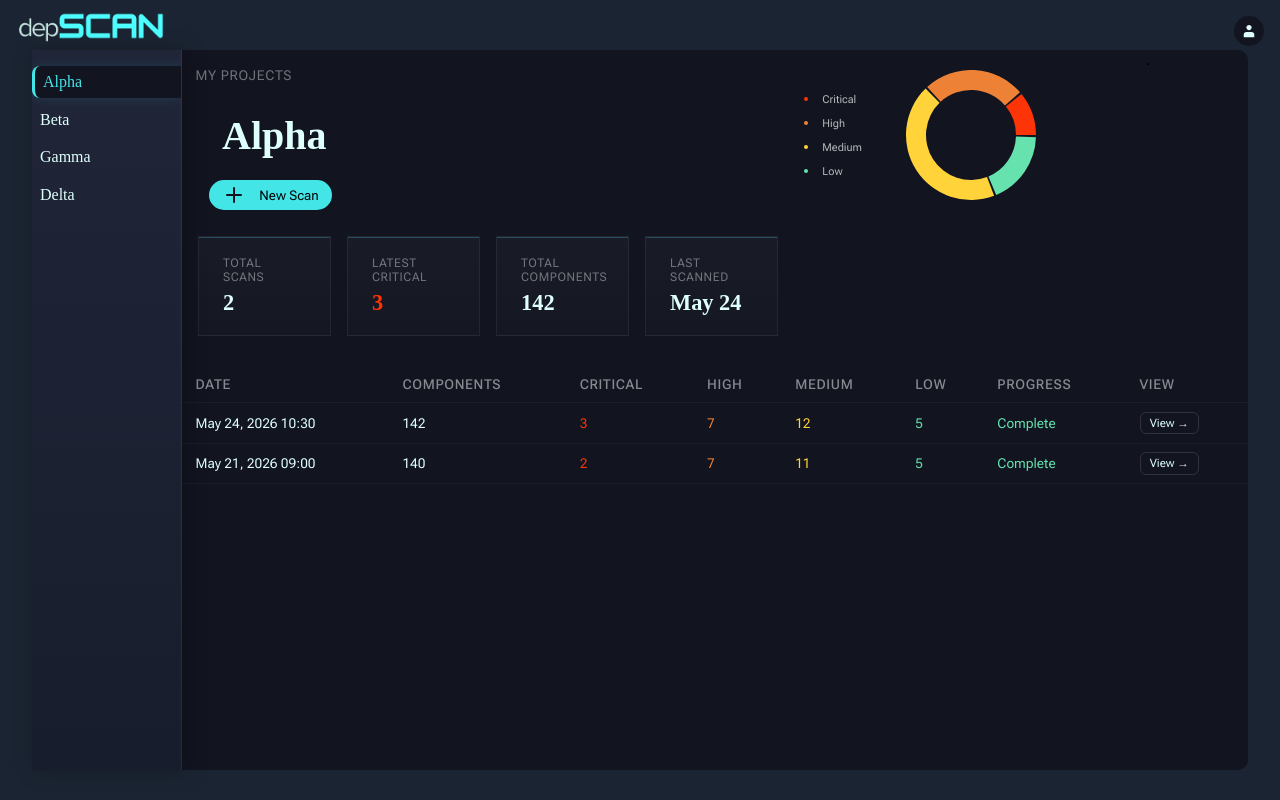
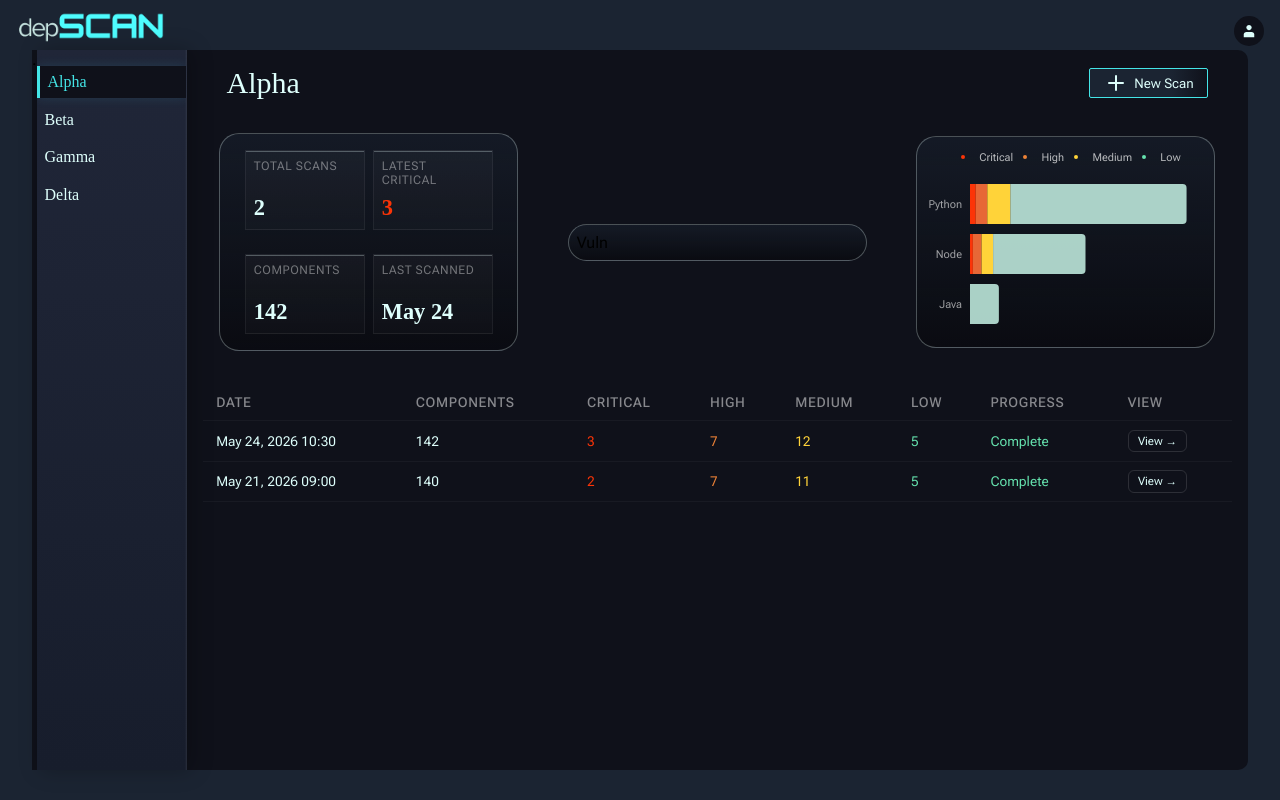
Before and after one commit to vedikasaklani/depSCAN, a React (Vite) app in the folder frontend/: page /projects in a window 1280 px wide. Built offline with nearby package versions, Linux system fonts and the light colour scheme; a web font is replaced by a local one.

Commit message:
barchart added, ui improved

```diff
--- a/frontend/src/index.css
+++ b/frontend/src/index.css
@@ -6,11 +6,13 @@
 :root{
     --blackgrey:#1B2432;
     --grey:#2c2b3c;
-    --black:#121420;
+    --black:#0f111a;
     --teal:#44e5e7;
     --textlight:#defffc;
     --medium:#ffd339;
     --high:#ed8237;
     --critical:#fc3407;
     --low:#65e2ae;
+    --card:#1b24327d;
+    --border:rgba(203, 219, 219, 0.336);
 }
--- /dev/null
+++ b/frontend/src/project-page/BarChart.jsx
@@ -0,0 +1,48 @@
+import { BarChart, Bar, XAxis, YAxis, Tooltip, ResponsiveContainer } from "recharts"
+
+function InventoryChart({ data }) {
+    if (!data || data.length === 0) {
+        return (
+            <p style={{
+                color: "rgba(255,255,255,0.4)",
+                fontSize: "0.85em",
+                textAlign: "center"
+            }}>
+                No inventory data
+            </p>
+        )
+    }
+
+    return (
+        <ResponsiveContainer width="100%" height={150}>
+            <BarChart data={data} layout="vertical" margin={{top: 0, right: 5, left: 0, bottom: 0}}>
+                <XAxis type="number" hide />
+                <YAxis
+                    type="category"
+                    dataKey="ecosystem"
+                    tick={{ fill: "rgba(255,255,255,0.6)", fontSize: 11 }}
+                    width={45}
+                    axisLine={false}
+                    tickLine={false}
+                />
+                <Tooltip
+                    cursor={{ fill: "transparent" }}
+                    contentStyle={{
+                        backgroundColor: "var(--black)",
+                        border: "1px solid rgba(255,255,255,0.1)",
+                        borderRadius: "8px",
+                        color: "var(--textlight)",
+                        fontSize: "0.8em"
+                    }}
+                    formatter={(value, name) => [value, name.charAt(0).toUpperCase() + name.slice(1)]}
+                />
+                <Bar dataKey="critical" stackId="a" fill="#FC3407" activeBar={false} isAnimationActive={false}/>
+                <Bar dataKey="high" stackId="a" fill="#E76736" activeBar={false} isAnimationActive={false}/>
+                <Bar dataKey="medium" stackId="a" fill="#FFD339" activeBar={false} isAnimationActive={false}/>
+                <Bar dataKey="clean" stackId="a" fill="rgba(207, 254, 239, 0.81)" radius={[0, 4, 4, 0]} activeBar={false} isAnimationActive={false}/>
+            </BarChart>
+        </ResponsiveContainer>
+    )
+}
+
+export default InventoryChart
--- a/frontend/src/project-page/DonutChart.jsx
+++ /dev/null
@@ -1,55 +0,0 @@
-import { PieChart, Pie, Cell, Tooltip} from "recharts"
-
-const COLORS = [
-    "var(--critical)",
-    "var(--high)",
-    "var(--medium)",
-    "var(--low)"
-]
-
-export function DonutChart({ scans }) {
-    const totals = scans.reduce((acc, scan) => {
-        acc.critical += scan.critical
-        acc.high += scan.high
-        acc.medium += scan.medium
-        acc.low += scan.low
-        return acc
-    }, { critical: 0, high: 0, medium: 0, low: 0 })
-
-    const donutData = [
-        { name: "Critical", value: totals.critical },
-        { name: "High", value: totals.high },
-        { name: "Medium", value: totals.medium },
-        { name: "Low", value: totals.low },
-    ]
-
-    return (
-    <PieChart width={250} height={150}>
-        <Pie
-            data={donutData}
-            cx={70}
-            cy={70}
-            innerRadius={45}
-            outerRadius={65}
-            dataKey="value"
-            strokeWidth={0}
-            paddingAngle={2}
-            activeShape={false}
-        >
-            {donutData.map((entry, index) => (
-                <Cell key={`cell-${index}`} fill={COLORS[index]} />
-            ))}
-        </Pie>
-        <Tooltip
-            formatter={(value, name) => [value, name]}
-            contentStyle={{
-                backgroundColor: "var(--blackgrey)",
-                border: "1px solid rgba(255,255,255,0.1)",
-                color: "var(--textlight)",
-                fontSize: "0.8em",
-                padding: "0.2em 0.5em"
-            }}
-        />
-    </PieChart>
-    )
-}
--- a/frontend/src/project-page/ProjectPage.css
+++ b/frontend/src/project-page/ProjectPage.css
@@ -27,23 +27,27 @@
     background-color: var(--black);
 }
 .project-container{
-    display:grid;
+    display:flex;
     background-color: var(--black);
-    grid-template-columns:150px auto;
     width:95vw;
     height:90vh;
     border-top-right-radius: 10px;
     border-bottom-right-radius: 10px;
 }
 .project-container > ul {
+    overflow: hidden;
     height: 90vh;
+    width:150px;
     display: flex;
     flex-direction: column;
     gap: 0.35rem;
     padding: 1rem 0rem;
     margin: 0;
     list-style: none;
-    position: relative;
+    position: sticky;
+    top:0;
+    left:0;
+    flex-shrink:0;
     background: linear-gradient(
         180deg,
         #202638 0%,
@@ -68,8 +72,6 @@
     align-items: center;
     font-family: "Anta";
     cursor:pointer;
-    border-top-left-radius: 8px;
-    border-bottom-left-radius: 8px;
     transition:background 0.2 ease,
     transform 0.2s ease
 }
@@ -88,18 +90,46 @@
     box-shadow: 0 0 12px rgba(73, 222, 255, 0.12);
 }
 #content{
+    width:calc(100% - 150px);
     display:grid;
-    grid-template-columns: 1fr 1fr 1fr 0.5fr 1fr 0.5fr;
-    grid-template-rows:50px 70px 50px 130px auto;
-    grid-template-areas: "box1 box1 box1 box4 box5 box6"
-                "box2 box2 box2 box4 box5 box6"
-                "box3 box3 box3 box4 box5 box6"
-                "chart chart chart . . ."
-                "table table table table table table";
+    grid-template-columns: 1fr 1fr 1fr;
+    grid-template-rows:50px 220px auto;
+grid-template-areas: "box1 box1 box1"
+                     "chart box2 box4"
+                     "table table table";
+
     align-items: flex-start;
+    gap: 1rem;
+    overflow-y:scroll;
+    padding:1em;
+}
+#content::-webkit-scrollbar{
+    display:none;
+}
+
+
+.card{
+    background-color: var(--card);
+    border:1px solid var(--border);
+    border-radius:20px;
+    width:90%;
+    padding:0.5em;
+    align-self: center;
+    justify-self: center;
+    background: linear-gradient(180deg, var(--card) 0%, rgba(0,0,0,0.3) 100%);
+}
+#header-content{
+    display:flex;;
+    flex:1;
+    justify-content: space-between;
+    grid-area:box1;
+    padding-left:1.5em;
+    padding-right:1.5em;
+    align-items: center;
 }
 #add-btn{
-    background-color:var(--teal);
+    background:linear-gradient(90deg, var(--blackgrey) 70%, var(--black) 100%);
+    color:var(--textlight);
     display:flex;
     width: fit-content;
     cursor: pointer;
@@ -107,45 +137,34 @@
     height:30px;
     border:none;
     align-items: center;
-    border-radius: 20px;
-    gap:1em;
+    border-radius: 2px;
+    gap:0.5em;
+    border:1px solid var(--teal);
     margin-left:2em;
     align-self: center;
-    grid-area:box3;
     font-family: "Anta";
-    padding:0 1em;
+    padding:1em 1em;
 }
 #add-btn:hover {
     opacity: 0.85;
     scale: 1.02;
 }
 
-#home-title{
-    grid-area:box1;
-    font-size: 0.85em;
-    align-self:center;
-    margin:none;
-    padding-left:1em;
-    color: rgba(255,255,255,0.4) ;
-    font-weight: 400 ;
-    letter-spacing: 0.05em;
-    text-transform: uppercase;
-}
+
 #project-name{
-    grid-area:box2;
     color:var(--textlight);
-    font-size: 2.5em ;
-    font-weight: 700;
-    align-self:center;
-    padding-left:1em;
     font-family:"Anta";
+    font-size:30px;
 }
 #legend{
-    grid-area:box4;
     font-size:0.8em;
+    align-self:center;
     align-self:center;
 }
 #legend> ul{
+    display: flex;
+    flex-wrap: wrap;
+    gap: 1rem 1.5rem;
     list-style:none;
     gap:0em;
     color:var(--textlight);
@@ -160,10 +179,27 @@
 #legend Dot{
     height:30px;
 }
-#donut{
-    grid-area:box5;
+#donut {
+    width: 100%;
+    height: 170px;
     align-self: center;
-    justify-self: center;
+    display:flex;
+    align-items: center;
+    justify-content: center;
+}
+.recharts-bar-rectangle:focus,
+.recharts-rectangle:focus,
+.recharts-layer:focus {
+    outline: none !important;
+}
+
+svg:focus {
+    outline: none !important;
+}
+#chart-container{
+    display:flex;
+    grid-area:box4;
+    flex-direction: column;
 }
 #vuln-table{
     grid-area:table;
@@ -206,15 +242,24 @@
     border-color: var(--teal);
     color: var(--teal);
 }
-.recharts-sector:focus,
-.recharts-pie-sector:focus,
-svg:focus {
+.recharts-bar-rectangle:focus,
+.recharts-bar-rectangle:hover,
+.recharts-rectangle:focus {
+    outline: none;
+    filter: none;
+}
+
+.recharts-layer {
     outline: none;
 }
 #stats-bar {
+    justify-self: center;
     display: flex;
-    gap: 1em;
-    padding: 1em;
+    flex-wrap: wrap;
+    align-items: center;
+    justify-content:center;
+    gap: 0.5em;
+    height:218px;
     grid-area: chart;
 }
 .stat-card::before{
@@ -224,7 +269,7 @@ svg:focus {
     left: 0;
     width: 100%;
     height: 1px;
-    background: rgba(73,222,255,0.25);
+    background: var(--border);
 }
 .stat-card{
     background: linear-gradient(
@@ -233,10 +278,10 @@ svg:focus {
         rgba(255,255,255,0.015) 100%
     );
     border: 1px solid rgba(255,255,255,0.06);
-    padding: 1.2rem 1.5rem;
+    padding: 0.5rem 0.5rem;
     position: relative;
     overflow: hidden;
-    flex:1;
+    flex: 0 0 120px;
 }
 .stat-label {
     color: rgba(255,255,255,0.4);
@@ -244,6 +289,7 @@ svg:focus {
     text-transform: uppercase;
     letter-spacing: 0.05em;
     margin: 0;
+    height:30px;
 }
 .stat-value {
     color: var(--textlight);
@@ -252,3 +298,8 @@ svg:focus {
     margin: 0.25em 0 0 0;
     font-family:"Anta";
 }
+#vuln-overview{
+    grid-area:box2;
+    height:100%;
+    color:var(--textlight);
+}
--- a/frontend/src/project-page/data.js
+++ b/frontend/src/project-page/data.js
@@ -8,57 +8,82 @@ export const mockProjects = [
 export const mockScans = [
     {
         id: 1,
-        projectId:1,
+        projectId: 1,
         date: "May 24, 2026 10:30",
         components: 142,
         critical: 3,
         high: 7,
         medium: 12,
         low: 5,
-        progress: "Complete"
+        progress: "Complete",
+        ecosystems: [
+            { ecosystem: "Python", critical: 2, high: 4, medium: 8, clean: 61 },
+            { ecosystem: "Node", critical: 1, high: 3, medium: 4, clean: 32 },
+            { ecosystem: "Java", critical: 0, high: 0, medium: 0, clean: 10 },
+        ]
     },
     {
         id: 2,
-        projectId:1,
+        projectId: 1,
         date: "May 21, 2026 09:00",
         components: 140,
         critical: 2,
         high: 7,
         medium: 11,
         low: 5,
-        progress: "Complete"
+        progress: "Complete",
+        ecosystems: [
+            { ecosystem: "Python", critical: 1, high: 4, medium: 7, clean: 63 },
+            { ecosystem: "Node", critical: 1, high: 3, medium: 4, clean: 31 },
+            { ecosystem: "Java", critical: 0, high: 0, medium: 0, clean: 10 },
+        ]
     },
     {
         id: 3,
-        projectId:2,
+        projectId: 2,
         date: "May 19, 2026 14:22",
         components: 138,
         critical: 1,
         high: 5,
         medium: 10,
         low: 4,
-        progress: "Complete"
+        progress: "Complete",
+        ecosystems: [
+            { ecosystem: "Python", critical: 1, high: 3, medium: 6, clean: 55 },
+            { ecosystem: "Node", critical: 0, high: 2, medium: 4, clean: 40 },
+            { ecosystem: "Java", critical: 0, high: 0, medium: 0, clean: 14 },
+        ]
     },
     {
         id: 4,
-        projectId:2,
+        projectId: 2,
         date: "May 17, 2026 11:15",
         components: 135,
         critical: 0,
         high: 4,
         medium: 8,
         low: 3,
-        progress: "Error"
+        progress: "Error",
+        ecosystems: [
+            { ecosystem: "Python", critical: 0, high: 2, medium: 5, clean: 58 },
+            { ecosystem: "Node", critical: 0, high: 2, medium: 3, clean: 38 },
+            { ecosystem: "Java", critical: 0, high: 0, medium: 0, clean: 14 },
+        ]
     },
     {
         id: 5,
-        projectId:3,
+        projectId: 3,
         date: "May 27, 2026 08:00",
         components: 145,
         critical: 4,
         high: 9,
         medium: 14,
         low: 6,
-        progress: "In progress"
+        progress: "In Progress",
+        ecosystems: [
+            { ecosystem: "Python", critical: 2, high: 5, medium: 8, clean: 60 },
+            { ecosystem: "Node", critical: 2, high: 4, medium: 6, clean: 33 },
+            { ecosystem: "Java", critical: 0, high: 0, medium: 0, clean: 10 },
+        ]
     },
 ]
--- a/frontend/src/project-page/projectlist.jsx
+++ b/frontend/src/project-page/projectlist.jsx
@@ -3,17 +3,17 @@ import {mockProjects, mockScans} from "./data.js"
 import { useState } from "react";
 import {Plus} from "lucide-react";
 import {Dot} from "lucide-react";
-import {DonutChart} from "./DonutChart.jsx"
+import InventoryChart from "./BarChart.jsx"
 function Projectpage(){
         const [selectedProject, setSelectedProject]= useState(mockProjects[0])
         const projectScans = mockScans.filter(scan => scan.projectId === selectedProject.id)
         const latestScan = projectScans.reduce((latest, scan) =>
         new Date(scan.date) > new Date(latest.date) ? scan : latest, projectScans[0])
-        console.log(latestScan)
+        console.log("latestScan ecosystems:", latestScan?.ecosystems)
     return(
         <div id="parent-container">
             <header className="project-header">
-            <img className="logo" src="/public/logo.png"></img>
+            <img className="logo" src="/logo.png"></img>
             <div className="profile-circle">
             <svg id="user-profile" width="20px" height="20px" viewBox="0 0 16 16" xmlns="http://www.w3.org/2000/svg">
             <path d="M8 7C9.65685 7 11 5.65685 11 4C11 2.34315 9.65685 1 8 1C6.34315 1 5 2.34315 5 4C5 5.65685 6.34315 7 8 7Z" fill="var(--textlight)"/>
@@ -22,6 +22,7 @@ function Projectpage(){
             </div>
             </header>
             <div className="project-container">
+                <div>.</div>
                 <ul id="project-list"> {mockProjects.map(project =>
                     (
                         <li key={project.id} onClick={()=>{
@@ -31,12 +32,14 @@ function Projectpage(){
                     )
                 )}</ul>
                 <div id="content">
-                    <h1 id="home-title" >My Projects</h1>
-                    <h2 id="project-name">{selectedProject.name}</h2>
-                    <button id="add-btn">
-                        <Plus color="var(--black)"></Plus>
-                        <p>New Scan</p>
-                    </button>
+                    <div id="header-content">
+                        <p id="project-name">{selectedProject.name}</p>
+                        <button id="add-btn">
+                            <Plus color="var(--textlight)"></Plus>
+                            <p>New Scan</p>
+                        </button>
+                    </div>
+                        <div id="chart-container" className="card">
                         <div id="legend"><ul>
                             <li><Dot color="var(--critical)"></Dot>Critical</li>
                             <li><Dot color="var(--high)"></Dot>High</li>
@@ -53,10 +56,10 @@ function Projectpage(){
                                     No scans yet
                                 </p>
                             ) : (
-                                <DonutChart scans={latestScan ? [latestScan] : []} />
+                                <InventoryChart id="bar-chart" data={latestScan ? latestScan.ecosystems : []} />
                             )}
                         </div>
-                        <div >.</div>
+                        </div>
                         <table id="vuln-table">
                             <thead>
                                 <tr>
@@ -91,7 +94,7 @@ function Projectpage(){
                                 ))}
                             </tbody>
                         </table>
-                        <div id="stats-bar">
+                        <div id="stats-bar" className="card">
                         <div className="stat-card">
                             <p className="stat-label">Total Scans</p>
                             <p className="stat-value">{projectScans.length}</p>
@@ -103,7 +106,7 @@ function Projectpage(){
                             </p>
                         </div>
                         <div className="stat-card">
-                            <p className="stat-label">Total Components</p>
+                            <p className="stat-label">Components</p>
                             <p className="stat-value">
                                 {latestScan ? latestScan.components : 0}
                             </p>
@@ -115,6 +118,7 @@ function Projectpage(){
                             </p>
                         </div>
                     </div>
+                    <div className="card" id="vul-overview">Vuln</div>
                     </div>
             </div>
         </div>
```
